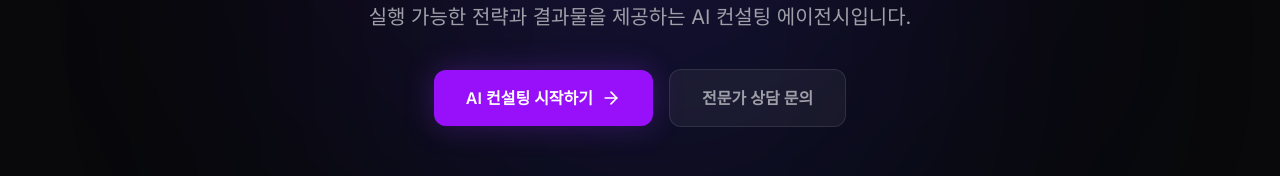
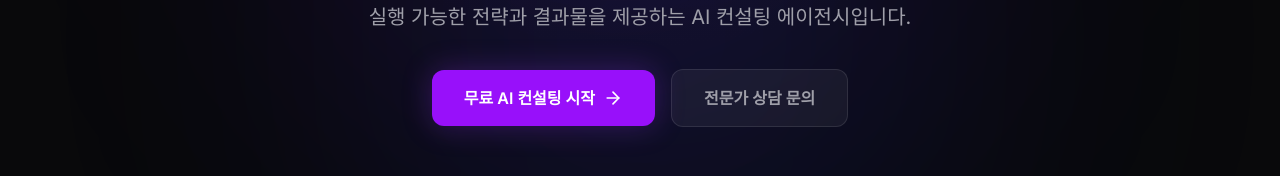
Before and after one commit to Connecto-wyw/AI-Consultancy, a Next.js app: page / in a window 1280 px wide. Shown: the part 464-640 px from the top of the page. Built offline with nearby package versions, Linux system fonts and the light colour scheme; no server answers.

Commit message:
fix: update hero CTA button text to '무료 AI 컨설팅 시작'
Co-Authored-By: Claude Sonnet 4.6 <noreply@anthropic.com>

```diff
--- a/src/app/page.tsx
+++ b/src/app/page.tsx
@@ -72,7 +72,7 @@ export default function Home() {
               href="/cases/new"
               className="group relative inline-flex items-center gap-2 px-8 py-4 font-semibold text-white bg-purple-600 hover:bg-purple-500 rounded-xl shadow-[0_0_30px_rgba(147,51,234,0.3)] hover:shadow-[0_0_40px_rgba(147,51,234,0.5)] transition-all w-full sm:w-auto justify-center"
             >
-              AI 컨설팅 시작하기
+              무료 AI 컨설팅 시작
               <ArrowRight className="w-5 h-5 group-hover:translate-x-1 transition-transform" />
             </Link>
             <Link
```
